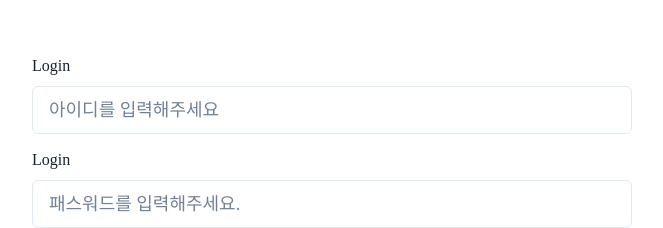
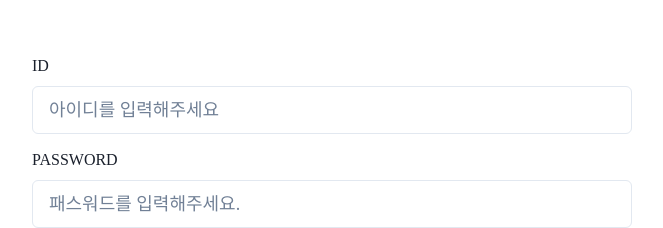
Before and after one commit to KDT1-FE/Y_FE_Toy2, a React (Create React App) app: page /login in a window 1280 px wide. Shown: the part 180-408 px from the top of the page, without its empty margins (308-971 px from the left). Built offline with nearby package versions, Linux system fonts and the light colour scheme; no server answers.

Commit message:
fix: input 설정 에러 변경

```diff
--- a/src/components/login/loginInputBox.tsx
+++ b/src/components/login/loginInputBox.tsx
@@ -2,6 +2,7 @@ import { Box, FormLabel, Input } from '@chakra-ui/react';
 import { FieldError, UseFormRegisterReturn } from 'react-hook-form';
 
 interface LoginInputBoxProps {
+  InputId: string;
   register: UseFormRegisterReturn<'id' | 'password'>;
   placeholder: string;
   errors: FieldError | undefined;
@@ -10,13 +11,14 @@ interface LoginInputBoxProps {
 const LoginInputBox = ({
   register,
   placeholder,
+  InputId,
   errors,
 }: LoginInputBoxProps) => {
   return (
     <Box>
-      <FormLabel>Login</FormLabel>
+      <FormLabel>{InputId.toUpperCase()}</FormLabel>
       <Box display="flex" gap="4" justifyContent="center" alignItems="center">
-        <Input placeholder={placeholder} size="lg" id="login" {...register} />
+        <Input placeholder={placeholder} size="lg" id={InputId} {...register} />
       </Box>
       {errors && <Box color="red.500">{errors.message}</Box>}
     </Box>
--- a/src/pages/login/index.tsx
+++ b/src/pages/login/index.tsx
@@ -60,6 +60,7 @@ const Login = () => {
             })}
             placeholder={LOGIN.REQUIRED_ID}
             errors={errors.id}
+            InputId="id"
           />
           <LoginInputBox
             register={register('password', {
@@ -67,6 +68,7 @@ const Login = () => {
             })}
             placeholder={LOGIN.REQUIRED_PW}
             errors={errors.password}
+            InputId="password"
           />
           <Box display="flex" flexDir="column">
             <Button
```
